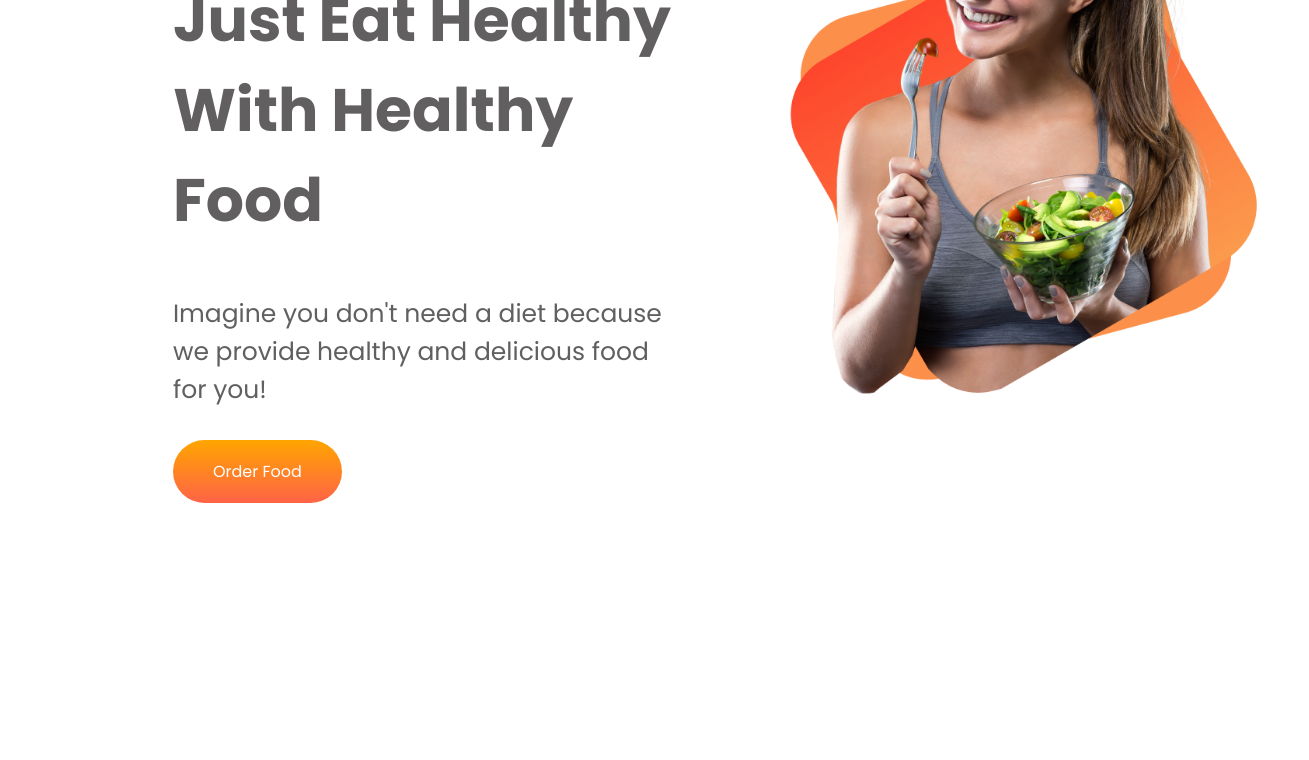
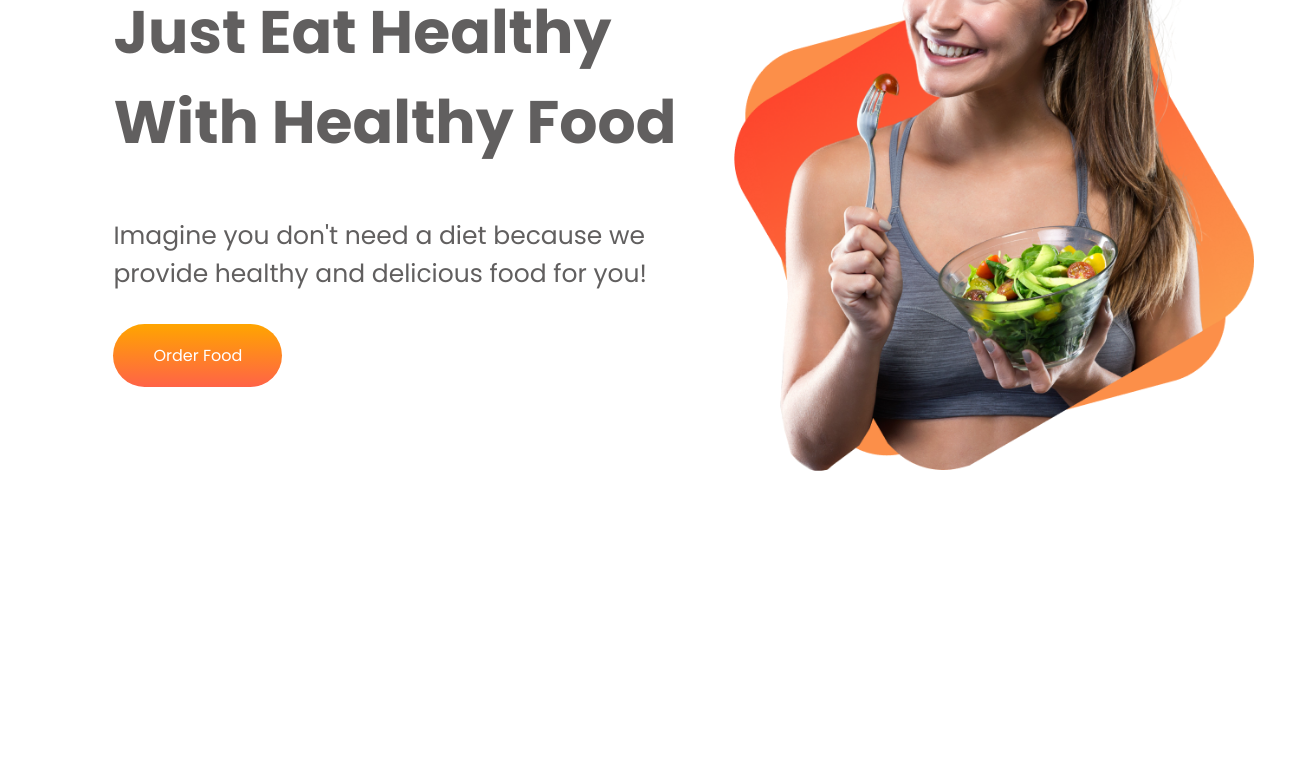
Before and after one commit to samia002/Healthy-Food, a plain HTML site: page index.html in a window 1280 px wide. Shown: the part 260-1020 px from the top of the page, 1309 px wide, since content can reach past the window. Before the commit the page ends 800 px from the top, so only its background shows below. Drawn offline with Linux system fonts and the light colour scheme.

Commit message:
first section completed

```diff
--- a/style.css
+++ b/style.css
@@ -6,6 +6,10 @@ margin: 0%;
 h1{
     font-size: 60px;
 
+}
+h2{
+    font-size: 45px;
+    font-weight: 600;
 }
 p{
     font-size: 25px;
@@ -20,11 +24,13 @@ p{
 
 .half-width{
     width: 50%;
-    padding-left: 7%;
-    padding-top: 8%;
+    padding-left: 2%;
+    padding-top: 9%;
 }
 .half-width img{
 width: 100%;
+padding-right: 5%;
+padding-bottom: 10%;
 }
 
 .link-button{
@@ -44,4 +50,5 @@ width: 100%;
 .flexible-container{
     display: flex;
     padding-left: 7%;
+    margin-bottom:200px;
 }
```
Also changed, not shown: images/female/7.png (added), images/female/top-banner.png (added), 1 other file.
